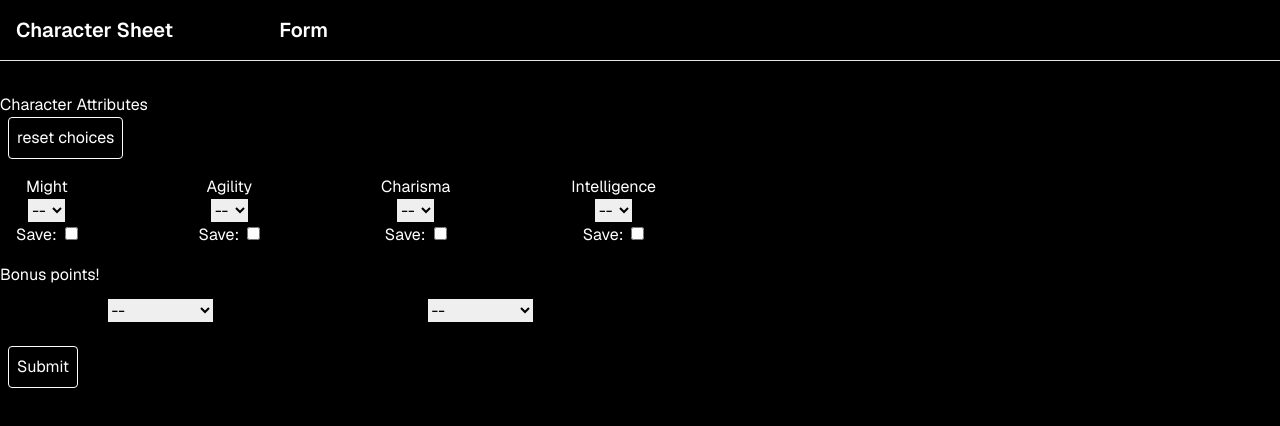
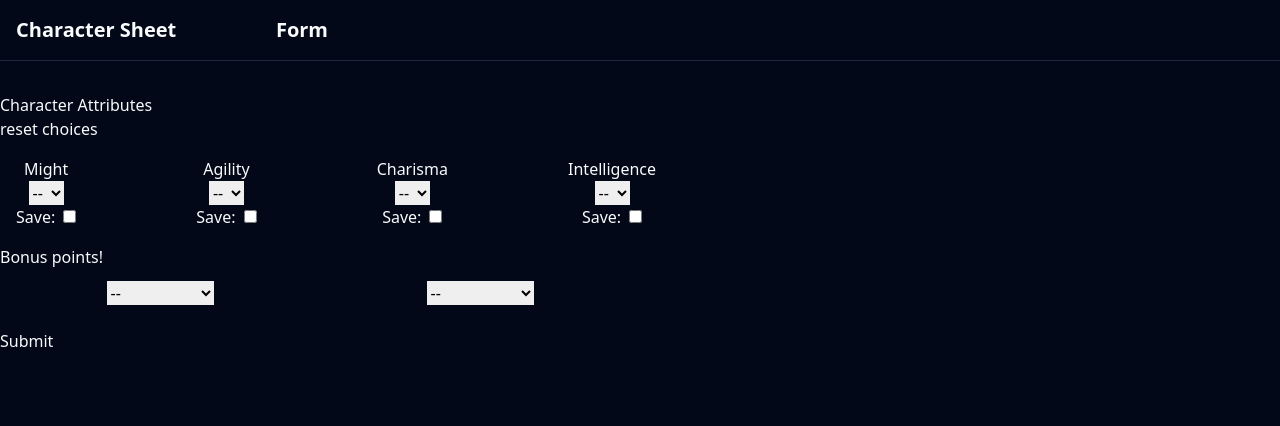
Before and after one commit to thegouge/dc20-beyond, a Next.js app: page /form/attributes in a window 1280 px wide. Shown: the top 426 px of the page. Built offline with nearby package versions, Linux system fonts and the light colour scheme.

Commit message:
Setup Shadcn/ui

```diff
--- a/package.json
+++ b/package.json
@@ -17,13 +17,18 @@
     "@clerk/nextjs": "^5.1.5",
     "@t3-oss/env-nextjs": "^0.10.1",
     "@vercel/postgres": "^0.9.0",
+    "class-variance-authority": "^0.7.0",
+    "clsx": "^2.1.1",
     "drizzle-orm": "^0.30.10",
     "geist": "^1.3.0",
+    "lucide-react": "^0.436.0",
     "next": "^14.2.1",
     "postgres": "^3.4.4",
     "react": "^18.3.0",
     "react-dom": "^18.3.0",
     "server-only": "^0.0.1",
+    "tailwind-merge": "^2.5.2",
+    "tailwindcss-animate": "^1.0.7",
     "zod": "^3.23.3"
   },
   "devDependencies": {
--- a/src/app/layout.tsx
+++ b/src/app/layout.tsx
@@ -16,7 +16,7 @@
 export default function RootLayout({ children }: PropTypes) {
 	return (
 		<ClerkProvider>
-			<html lang="en" className={`${GeistSans.variable}`}>
+			<html lang="en" className={`${GeistSans.variable} dark`}>
 				<body>
 					<TopNav />
 					{children}
--- /dev/null
+++ b/src/lib/utils.ts
@@ -0,0 +1,6 @@
+import { type ClassValue, clsx } from "clsx"
+import { twMerge } from "tailwind-merge"
+
+export function cn(...inputs: ClassValue[]) {
+  return twMerge(clsx(inputs))
+}
--- a/src/styles/globals.css
+++ b/src/styles/globals.css
@@ -2,10 +2,68 @@
 @tailwind components;
 @tailwind utilities;
 
-body {
-  @apply bg-black text-white;
+@layer base {
+  :root {
+    --background: 0 0% 100%;
+    --foreground: 222.2 84% 4.9%;
+    --card: 0 0% 100%;
+    --card-foreground: 222.2 84% 4.9%;
+    --popover: 0 0% 100%;
+    --popover-foreground: 222.2 84% 4.9%;
+    --primary: 222.2 47.4% 11.2%;
+    --primary-foreground: 210 40% 98%;
+    --secondary: 210 40% 96.1%;
+    --secondary-foreground: 222.2 47.4% 11.2%;
+    --muted: 210 40% 96.1%;
+    --muted-foreground: 215.4 16.3% 46.9%;
+    --accent: 210 40% 96.1%;
+    --accent-foreground: 222.2 47.4% 11.2%;
+    --destructive: 0 84.2% 60.2%;
+    --destructive-foreground: 210 40% 98%;
+    --border: 214.3 31.8% 91.4%;
+    --input: 214.3 31.8% 91.4%;
+    --ring: 222.2 84% 4.9%;
+    --radius: 0.5rem;
+    --chart-1: 12 76% 61%;
+    --chart-2: 173 58% 39%;
+    --chart-3: 197 37% 24%;
+    --chart-4: 43 74% 66%;
+    --chart-5: 27 87% 67%;
+  }
+
+  .dark {
+    --background: 222.2 84% 4.9%;
+    --foreground: 210 40% 98%;
+    --card: 222.2 84% 4.9%;
+    --card-foreground: 210 40% 98%;
+    --popover: 222.2 84% 4.9%;
+    --popover-foreground: 210 40% 98%;
+    --primary: 210 40% 98%;
+    --primary-foreground: 222.2 47.4% 11.2%;
+    --secondary: 217.2 32.6% 17.5%;
+    --secondary-foreground: 210 40% 98%;
+    --muted: 217.2 32.6% 17.5%;
+    --muted-foreground: 215 20.2% 65.1%;
+    --accent: 217.2 32.6% 17.5%;
+    --accent-foreground: 210 40% 98%;
+    --destructive: 0 62.8% 30.6%;
+    --destructive-foreground: 210 40% 98%;
+    --border: 217.2 32.6% 17.5%;
+    --input: 217.2 32.6% 17.5%;
+    --ring: 212.7 26.8% 83.9%;
+    --chart-1: 220 70% 50%;
+    --chart-2: 160 60% 45%;
+    --chart-3: 30 80% 55%;
+    --chart-4: 280 65% 60%;
+    --chart-5: 340 75% 55%;
+  }
 }
 
-.outline-button {
-  @apply ml-2 rounded border border-white p-2;
+@layer base {
+  * {
+    @apply border-border;
+  }
+  body {
+    @apply bg-background text-foreground;
+  }
 }
--- a/tailwind.config.ts
+++ b/tailwind.config.ts
@@ -1,14 +1,80 @@
-import { type Config } from "tailwindcss";
-import { fontFamily } from "tailwindcss/defaultTheme";
+import type { Config } from "tailwindcss"
 
-export default {
-  content: ["./src/**/*.tsx"],
+const config = {
+  darkMode: ["class"],
+  content: [
+    './pages/**/*.{ts,tsx}',
+    './components/**/*.{ts,tsx}',
+    './app/**/*.{ts,tsx}',
+    './src/**/*.{ts,tsx}',
+	],
+  prefix: "",
   theme: {
+    container: {
+      center: true,
+      padding: "2rem",
+      screens: {
+        "2xl": "1400px",
+      },
+    },
     extend: {
-      fontFamily: {
-        sans: ["var(--font-geist-sans)", ...fontFamily.sans],
+      colors: {
+        border: "hsl(var(--border))",
+        input: "hsl(var(--input))",
+        ring: "hsl(var(--ring))",
+        background: "hsl(var(--background))",
+        foreground: "hsl(var(--foreground))",
+        primary: {
+          DEFAULT: "hsl(var(--primary))",
+          foreground: "hsl(var(--primary-foreground))",
+        },
+        secondary: {
+          DEFAULT: "hsl(var(--secondary))",
+          foreground: "hsl(var(--secondary-foreground))",
+        },
+        destructive: {
+          DEFAULT: "hsl(var(--destructive))",
+          foreground: "hsl(var(--destructive-foreground))",
+        },
+        muted: {
+          DEFAULT: "hsl(var(--muted))",
+          foreground: "hsl(var(--muted-foreground))",
+        },
+        accent: {
+          DEFAULT: "hsl(var(--accent))",
+          foreground: "hsl(var(--accent-foreground))",
+        },
+        popover: {
+          DEFAULT: "hsl(var(--popover))",
+          foreground: "hsl(var(--popover-foreground))",
+        },
+        card: {
+          DEFAULT: "hsl(var(--card))",
+          foreground: "hsl(var(--card-foreground))",
+        },
+      },
+      borderRadius: {
+        lg: "var(--radius)",
+        md: "calc(var(--radius) - 2px)",
+        sm: "calc(var(--radius) - 4px)",
+      },
+      keyframes: {
+        "accordion-down": {
+          from: { height: "0" },
+          to: { height: "var(--radix-accordion-content-height)" },
+        },
+        "accordion-up": {
+          from: { height: "var(--radix-accordion-content-height)" },
+          to: { height: "0" },
+        },
+      },
+      animation: {
+        "accordion-down": "accordion-down 0.2s ease-out",
+        "accordion-up": "accordion-up 0.2s ease-out",
       },
     },
   },
-  plugins: [],
-} satisfies Config;
+  plugins: [require("tailwindcss-animate")],
+} satisfies Config
+
+export default config
```
Also changed, not shown: components.json (added), 1 other file (tests, documents, lock files or other folders).
